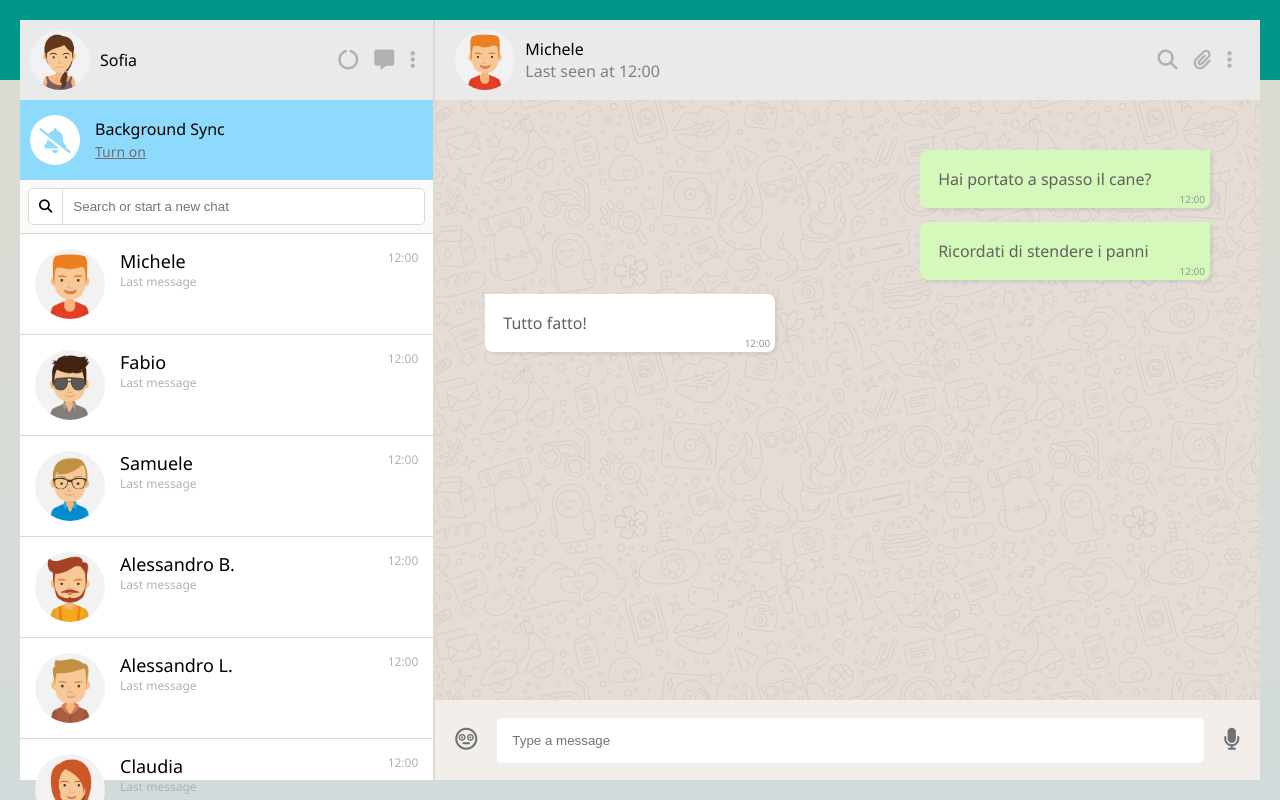
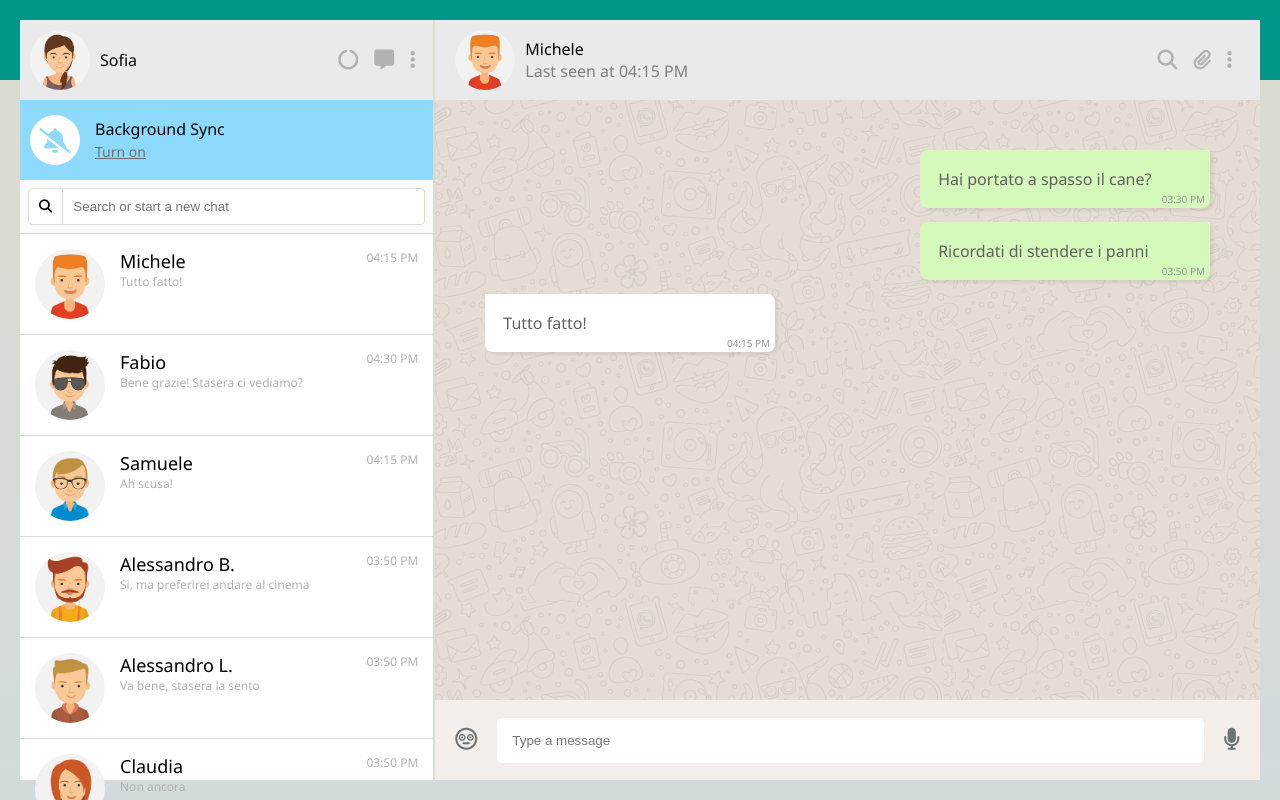
Before and after one commit to aSwanting/vue-boolzapp, a plain HTML site: page index.html in a window 1280 px wide. Drawn offline with nearby package versions, Linux system fonts and the light colour scheme.

Commit message:
add: print msg time, last msg, last active time

```diff
--- a/index.html
+++ b/index.html
@@ -27,7 +27,7 @@
                 <img class="contact-thumb" :src="contacts[currentContact].avatar" :alt="contacts[currentContact].name">
                 <div class="contact-info">
                     <p class="username">{{contacts[currentContact].name}}</p>
-                    <p class="last-access">Last seen at 12:00</p>
+                    <p class="last-access">Last seen at {{printLastMessageTime(currentContact)}}</p>
                 </div>
                 <div class="header-icons">
                     <i class="fa-solid fa-magnifying-glass"></i>
@@ -39,9 +39,9 @@
             <!-- Chat Body -->
             <div class="chat-body">
 
-                <div :class="messages.status" v-for="messages in contacts[currentContact].messages">
+                <div :class="messages.status" v-for="(messages, index) in contacts[currentContact].messages">
                     <p class="message-text">{{messages.message}}</p>
-                    <p class="message-time">12:00</p>
+                    <p class="message-time">{{getTime(index)}}</p>
                 </div>
 
             </div>
@@ -93,9 +93,9 @@
                             <img class="sidebar-contact-thumb" :src="contact.avatar" :alt="contact.name">
                             <div class="sidebar-contact-info">
                                 <p class="sidebar-username">{{contact.name}}</p>
-                                <p class="sidebar-message">Last message</p>
+                                <p class="sidebar-message">{{printLastMessage(index)}}</p>
                             </div>
-                            <p class="sidebar-message-time">12:00</p>
+                            <p class="sidebar-message-time">{{printLastMessageTime(index)}}</p>
                         </li>
 
 
--- a/js/script.js
+++ b/js/script.js
@@ -8,6 +8,7 @@ createApp({
             contacts,
             currentContact: 0,
             newMessage: "",
+            receivedMessages: []
         }
     },
 
@@ -56,6 +57,54 @@ createApp({
 
         },
 
+        convertDate(date) {
+
+            const splitDate = date.split("/")
+            const convertedDate = `${splitDate[1]}/${splitDate[0]}/${splitDate[2]}`
+            return convertedDate
+
+        },
+
+        getTime(index) {
+
+            const convertedDate = this.convertDate(this.contacts[this.currentContact].messages[index].date)
+            const time = new Date(convertedDate).toLocaleTimeString([], { hour: "2-digit", minute: "2-digit" })
+            return time
+
+        },
+
+        getLastMessage(index) {
+
+            const messages = this.contacts[index].messages
+            let receivedMessages = []
+
+            messages.forEach(message => {
+                if (message.status === "received") {
+                    receivedMessages.push(message)
+                }
+            })
+
+            return receivedMessages
+
+        },
+
+        printLastMessage(index) {
+
+            const receivedMessages = this.getLastMessage(index)
+            const lastMessage = receivedMessages[receivedMessages.length - 1].message
+            return lastMessage
+
+        },
+
+        printLastMessageTime(index) {
+
+            const receivedMessages = this.getLastMessage(index)
+            const convertedDate = this.convertDate(receivedMessages[receivedMessages.length - 1].date)
+            const time = new Date(convertedDate).toLocaleTimeString([], { hour: "2-digit", minute: "2-digit" })
+            return time
+
+        },
+
     },
 
     // Vue Lifecycle
```
